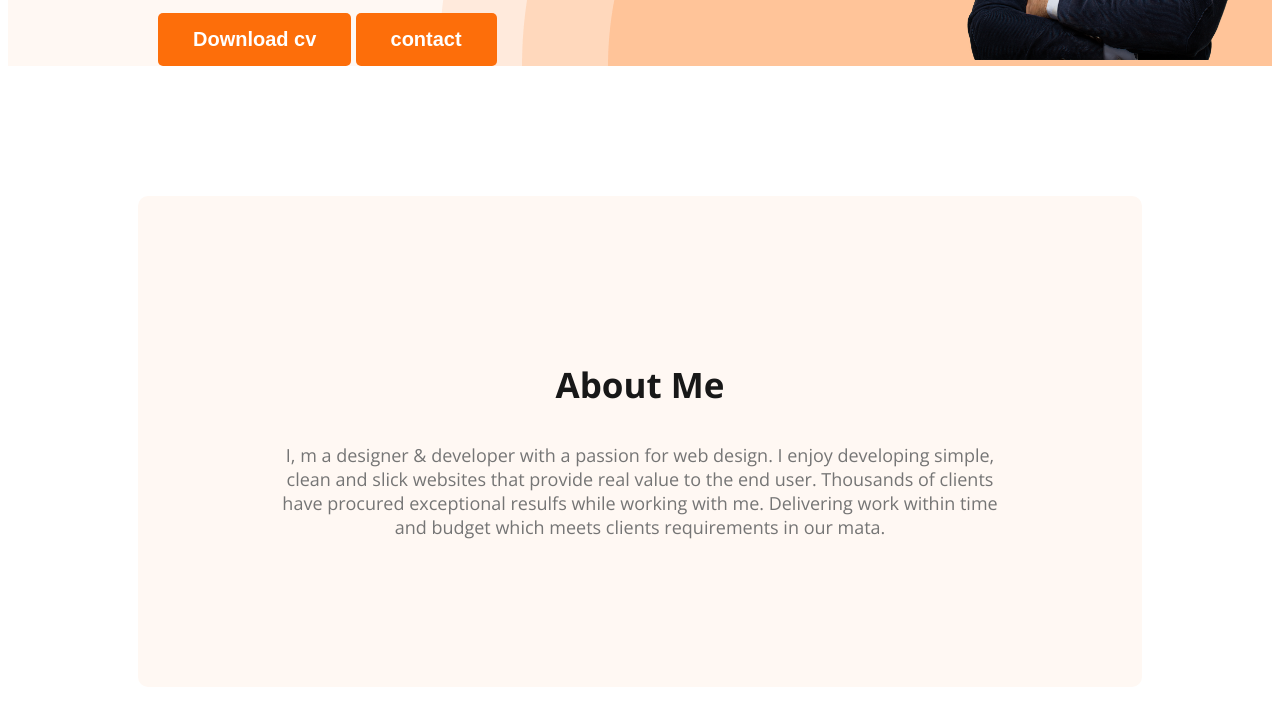
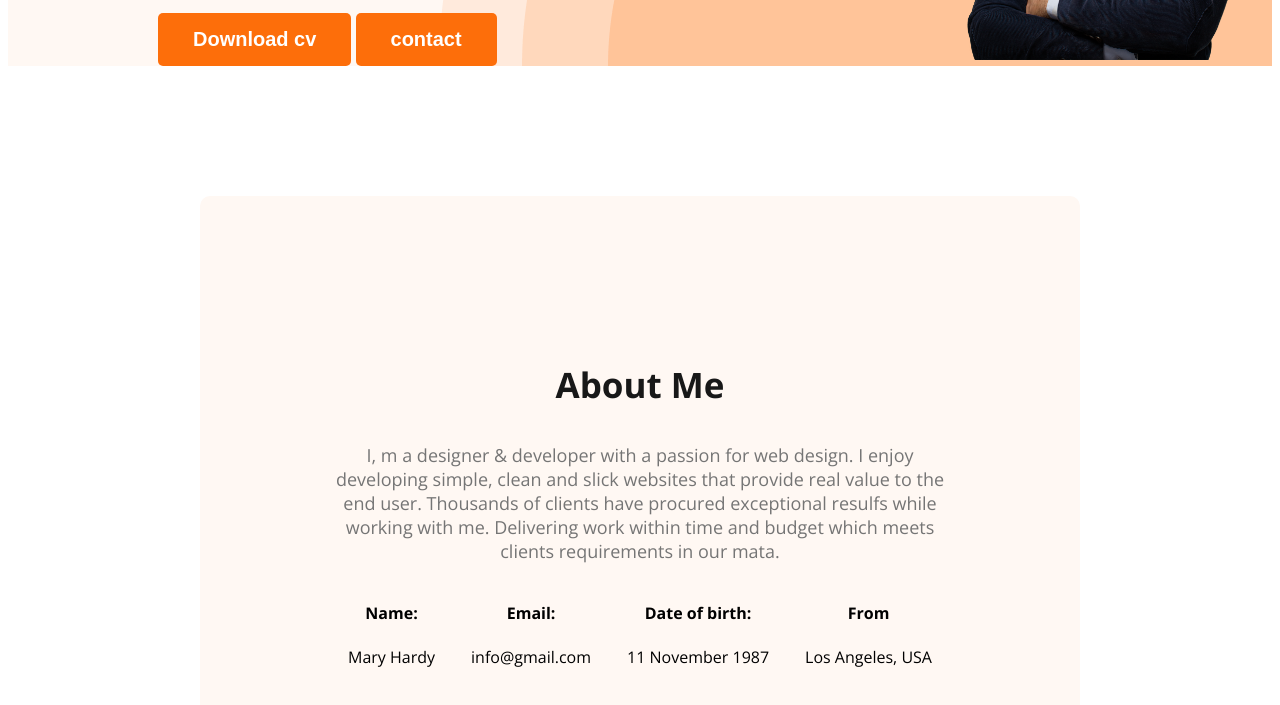
Before and after one commit to Shumia-Akther/webdeveloper-portfolio, a plain HTML site: page index.html in a window 1280 px wide. Shown: the part 483-1188 px from the top of the page. Drawn offline with nearby package versions, Linux system fonts and the light colour scheme.

Commit message:
added info container

```diff
--- a/index.html
+++ b/index.html
@@ -37,9 +37,30 @@
             <p class="section-description">I, m a designer & developer with a passion for web design. I enjoy developing simple, clean and slick websites that provide real value to the end user. Thousands of clients have procured exceptional resulfs while working with me. Delivering work within time and budget which meets clients requirements in our mata.
 
             </p>
+            <div class="about-info-container">
+                <!-- .about-info*4>h4.info-title+p.info-description       -->
+                <div class="about-info">
+                    <h4 class="info-title">Name:</h4>
+                    <p class="info-description">Mary Hardy</p>
+                </div>
+                <div class="about-info">
+                    <h4 class="info-title">Email:</h4>
+                    <p class="info-description">info@gmail.com</p>
+                </div>
+                <div class="about-info">
+                    <h4 class="info-title">Date of birth:</h4>
+                    <p class="info-description">11 November 1987</p>
+                </div>
+                <div class="about-info">
+                    <h4 class="info-title">From</h4>
+                    <p class="info-description">Los Angeles, USA</p>
+                </div>
+
+              </div>
 
 
         </section>
+
 
     </main>
     <footer>
--- a/styles/portfolio.css
+++ b/styles/portfolio.css
@@ -86,6 +86,10 @@ margin-top: 5px;
 margin-bottom: 20px;
 }
 /* main section styles */
+main{
+    max-width: 1140px;
+    margin: 0 auto;
+}
 
 /* about section styles */
 .about{
@@ -95,3 +99,10 @@ margin-bottom: 20px;
     margin: 130px;
 
 }
+.about-info-container{
+    display: flex;
+    justify-content: space-around;
+}
+.about-info{
+    text-align: center;
+}
```
